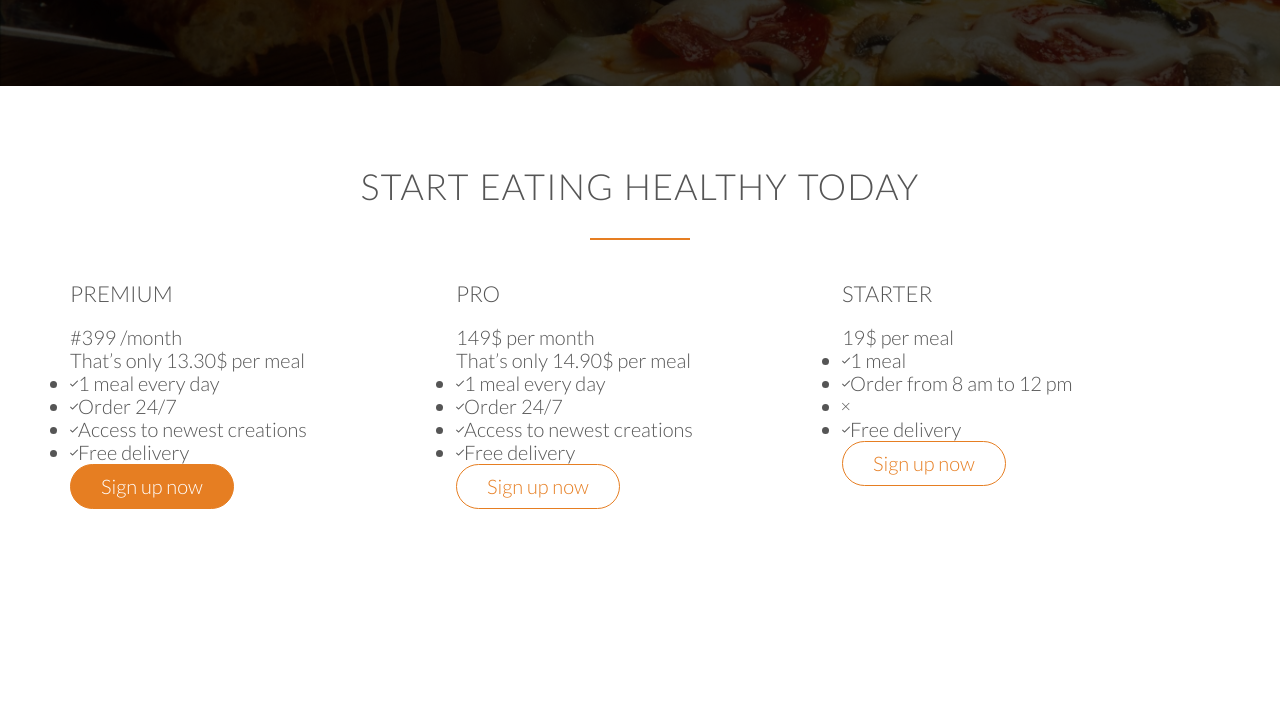
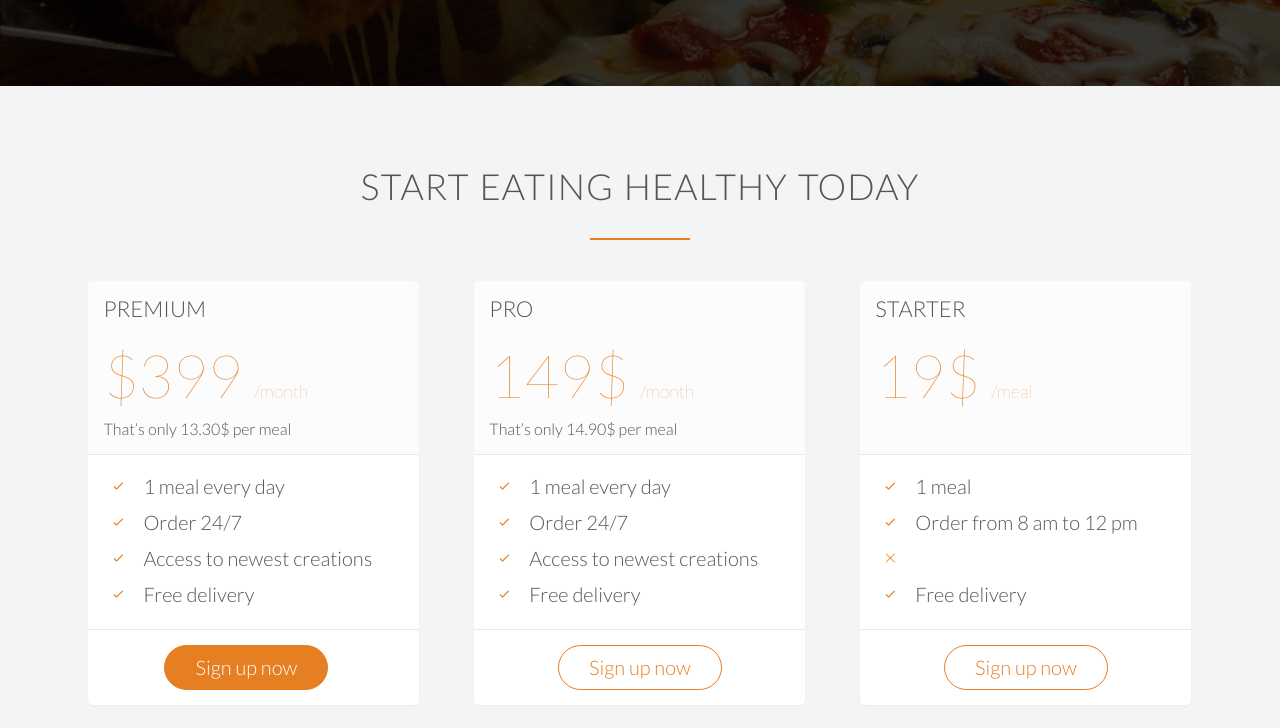
Before and after one commit to fredchen90/Modern-WebSample, a plain HTML site: page index.html in a window 1280 px wide. Shown: the part 3836-4564 px from the top of the page. Before the commit the page ends 4437 px from the top, so only its background shows below. Drawn offline with Linux system fonts and the light colour scheme; files whose address does not match are found by name.

Commit message:
Building the sign-up section part2.

```diff
--- a/index.html
+++ b/index.html
@@ -256,15 +256,15 @@
                     <div class="plan-box">
                         <div>
                             <h3>Premium</h3>
-                            <p class="plan-price">#399 /month</p>
+                            <p class="plan-price">$399 <span>/month</span></p>
                             <p class="plan-price-meal">That’s only 13.30$ per meal</p>
                         </div>
                         <div>
                             <ul>
-                                <li><i class="ion-ios-checkmark-empty"></i>1 meal every day</li>
-                                <li><i class="ion-ios-checkmark-empty"></i>Order 24/7</li>
-                                <li><i class="ion-ios-checkmark-empty"></i>Access to newest creations</li>
-                                <li><i class="ion-ios-checkmark-empty"></i>Free delivery</li>
+                                <li><i class="ion-ios-checkmark-empty icon-small"></i>1 meal every day</li>
+                                <li><i class="ion-ios-checkmark-empty icon-small"></i>Order 24/7</li>
+                                <li><i class="ion-ios-checkmark-empty icon-small"></i>Access to newest creations</li>
+                                <li><i class="ion-ios-checkmark-empty icon-small"></i>Free delivery</li>
                             </ul>
                         </div>
                         <div>
@@ -276,15 +276,15 @@
                     <div class="plan-box">
                         <div>
                             <h3>Pro</h3>
-                            <p class="plan-price">149$ per month</p>
+                            <p class="plan-price">149$ <span>/month</span></p>
                             <p class="plan-price-meal">That’s only 14.90$ per meal</p>
                         </div>
                         <div>
                             <ul>
-                                <li><i class="ion-ios-checkmark-empty"></i>1 meal every day</li>
-                                <li><i class="ion-ios-checkmark-empty"></i>Order 24/7</li>
-                                <li><i class="ion-ios-checkmark-empty"></i>Access to newest creations</li>
-                                <li><i class="ion-ios-checkmark-empty"></i>Free delivery</li>
+                                <li><i class="ion-ios-checkmark-empty icon-small"></i>1 meal every day</li>
+                                <li><i class="ion-ios-checkmark-empty icon-small"></i>Order 24/7</li>
+                                <li><i class="ion-ios-checkmark-empty icon-small"></i>Access to newest creations</li>
+                                <li><i class="ion-ios-checkmark-empty icon-small"></i>Free delivery</li>
                             </ul>
                         </div>
                         <div>
@@ -296,14 +296,15 @@
                     <div class="plan-box">
                         <div>
                             <h3>Starter</h3>
-                            <p class="plan-price">19$ per meal</p>
+                            <p class="plan-price">19$ <span>/meal</span></p>
+                            <p class="plan-price-meal">&nbsp;</p>
                         </div>
                         <div>
                             <ul>
-                                <li><i class="ion-ios-checkmark-empty"></i>1 meal</li>
-                                <li><i class="ion-ios-checkmark-empty"></i>Order from 8 am to 12 pm</li>
-                                <li><i class="ion-ios-close-empty"></i></li>
-                                <li><i class="ion-ios-checkmark-empty"></i>Free delivery</li>
+                                <li><i class="ion-ios-checkmark-empty icon-small"></i>1 meal</li>
+                                <li><i class="ion-ios-checkmark-empty icon-small"></i>Order from 8 am to 12 pm</li>
+                                <li><i class="ion-ios-close-empty icon-small"></i></li>
+                                <li><i class="ion-ios-checkmark-empty icon-small"></i>Free delivery</li>
                             </ul>
                         </div>
                         <div>
--- a/resources/css/style.css
+++ b/resources/css/style.css
@@ -397,3 +397,57 @@ cite img {
     margin-right: 10px;
     vertical-align: middle;
 }
+
+/*--------------------------------------*/
+/* SIGN UP */
+/*--------------------------------------*/
+.section-plans {
+    background-color: #f4f4f4;
+}
+
+.plan-box {
+    background-color: #fff;
+    border-radius: 5px;
+    width: 90%;
+    margin-left: 5%;
+    box-shadow: 0 2px 2px #efefef;
+}
+
+.plan-box div {
+    padding: 15px;
+    border-bottom: 1px solid #e8e8e8;
+}
+
+.plan-box div:first-child {
+    background-color: #fcfcfc;
+    border-top-left-radius: 5px;
+    border-top-right-radius: 5px;
+}
+
+.plan-box div:last-child {
+    text-align: center;
+    border: 0;
+}
+
+.plan-price {
+    font-size: 300%;
+    margin-bottom: 10px;
+    font-weight: 100;
+    color: #e67e22;
+}
+
+.plan-price span {
+    font-size: 30%;
+}
+
+.plan-price-meal {
+    font-size: 80%;
+}
+
+.plan-box ul {
+    list-style: none;
+}
+
+.plan-box ul li {
+    padding: 5px 0;
+}
```
